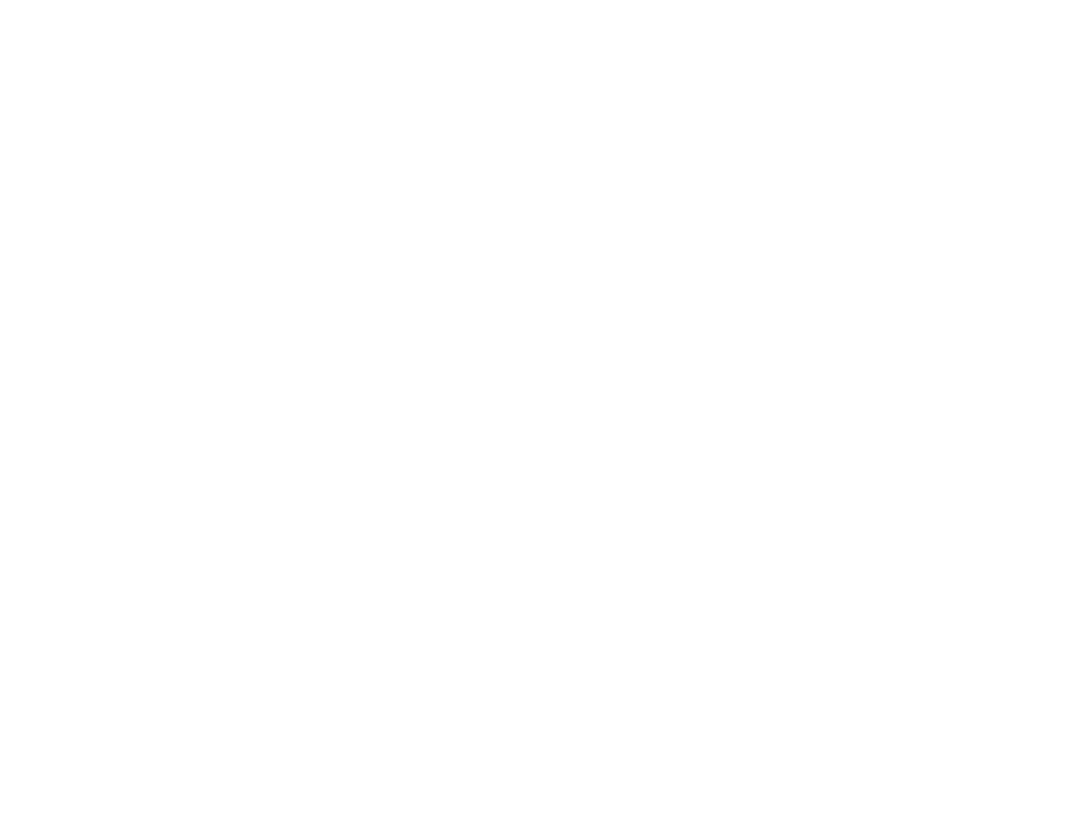
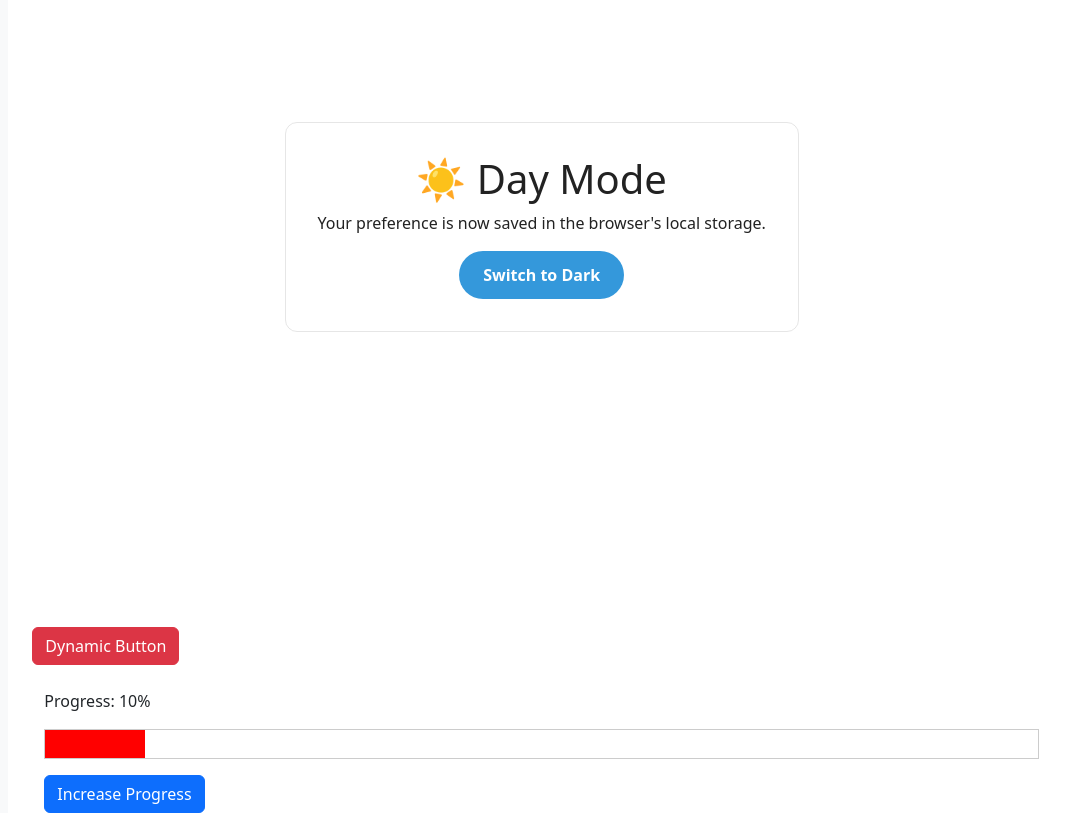
Before and after one commit to Dapo-Obembe/learning-angular, an Angular app: page /dynamic-css-class in a window 1280 px wide. Before the commit this address had no page. Shown: the part 260-1073 px from the top of the page, without its empty margins (205-1275 px from the left). Before the commit the page ends 800 px from the top, so only its background shows below. Built offline with nearby package versions, Linux system fonts and the light colour scheme.

Commit message:
Figured out how to use dynamic class and style in the signal way

```diff
--- a/src/app/app.html
+++ b/src/app/app.html
@@ -21,6 +21,11 @@
               <i class="bi bi-speedometer2 me-2"></i> ControlFLow
             </a>
           </li>
+          <li>
+            <a routerLink="dynamic-css-class" class="nav-link mb-1">
+              <i class="bi bi-speedometer2 me-2"></i> Dynamic CSS Class
+            </a>
+          </li>
         </ul>
       </div>
     </nav>
--- a/src/app/app.routes.ts
+++ b/src/app/app.routes.ts
@@ -3,6 +3,7 @@
 import { Login } from './login/login';
 import { NotFound } from './not-found/not-found';
 import { ControlFlow } from './control-flow/control-flow';
+import { DynamicCssClass } from './dynamic-css-class/dynamic-css-class';
 
 export const routes: Routes = [
     {
@@ -23,6 +24,10 @@
         component: ControlFlow
     },
     {
+        path: 'dynamic-css-class',
+        component: DynamicCssClass
+    },
+    {
         path: '**',
         component: NotFound
     }
--- /dev/null
+++ b/src/app/dynamic-css-class/dynamic-css-class.css
@@ -0,0 +1,37 @@
+.theme-wrapper {
+  --bg-color: #ffffff;
+  --text-color: #222222;
+  --accent-color: #3498db;
+
+  background-color: var(--bg-color);
+  color: var(--text-color);
+  min-height: 100vh;
+  display: flex;
+  justify-content: center;
+  align-items: center;
+  transition: background 0.4s ease;
+}
+
+/* When the .dark class is active, override the variables */
+.dark {
+  --bg-color: #121212;
+  --text-color: #ffffff;
+  --accent-color: #f1c40f;
+}
+
+.content-card {
+  padding: 2rem;
+  border-radius: 12px;
+  text-align: center;
+  border: 1px solid rgba(128, 128, 128, 0.2);
+}
+
+.toggle-btn {
+  background-color: var(--accent-color);
+  color: #fff;
+  border: none;
+  padding: 12px 24px;
+  border-radius: 30px;
+  cursor: pointer;
+  font-weight: bold;
+}
--- /dev/null
+++ b/src/app/dynamic-css-class/dynamic-css-class.html
@@ -0,0 +1,28 @@
+<div [class]="theme()" class="theme-wrapper">
+  <div class="content-card" [class.shadow-lg]="isDark()">
+    <h1>{{ isDark() ? '🌙 Night Mode' : '☀️ Day Mode' }}</h1>
+    <p>Your preference is now saved in the browser's local storage.</p>
+
+    <button class="toggle-btn" (click)="toggleTheme()">
+      Switch to {{ isDark() ? 'Light' : 'Dark' }}
+    </button>
+  </div>
+</div>
+
+<button class="btn" [class.btn-danger]="!isActiveBtn()" [class.bg-success]="isActiveBtn()">
+  Dynamic Button
+</button>
+
+<div class="container mt-4">
+  <p>Progress: {{ percent() }}%</p>
+
+  <div class="progress-bar-container" style="border: 1px solid #ccc; height: 30px">
+    <div
+      [style.width.%]="percent()"
+      [style.background-color]="statusColor()"
+      style="height: 100%; transition: all 0.3s ease"
+    ></div>
+  </div>
+
+  <button class="btn btn-primary mt-3" (click)="increase()">Increase Progress</button>
+</div>
--- /dev/null
+++ b/src/app/dynamic-css-class/dynamic-css-class.ts
@@ -0,0 +1,50 @@
+import { Component, computed, effect, signal } from '@angular/core';
+
+@Component({
+  selector: 'app-dynamic-css-class',
+  imports: [],
+  templateUrl: './dynamic-css-class.html',
+  styleUrl: './dynamic-css-class.css',
+})
+export class DynamicCssClass {
+  // Init from localstorage
+  readonly theme = signal<'light' | 'dark'>(
+    (localStorage.getItem('user-theme') as 'light' | 'dark') || 'light'
+  )
+
+  readonly buttonLabel = computed(() =>
+    this.theme() === 'light' ? 'Switch to Dark Mode' : 'Switch to Light Mode'
+  );
+
+  // Save to storage whenever the signal changes.
+  constructor() {
+    effect(() => {
+      localStorage.setItem('user-theme', this.theme());
+    })
+  }
+
+  // Derive the state for the UI.
+  isDark = computed(() => this.theme() === 'dark');
+
+  toggleTheme() {
+    this.theme.update(current => current === 'light' ? 'dark' : 'light');
+  }
+
+  isActiveBtn = signal<boolean>(false);
+
+
+  // DYnamic STyle
+  percent = signal<number>(10);
+
+  // Compute the color based on the percentage
+  statusColor = computed(() => {
+    const val = this.percent();
+    if (val < 30) return 'red';
+    if (val < 70) return 'orange';
+    return 'green';
+  });
+
+  increase() {
+    this.percent.update(v => v < 100 ? v + 10 : 100);
+  }
+}
```
Also changed, not shown: 1 other file (tests, documents, lock files or other folders).
